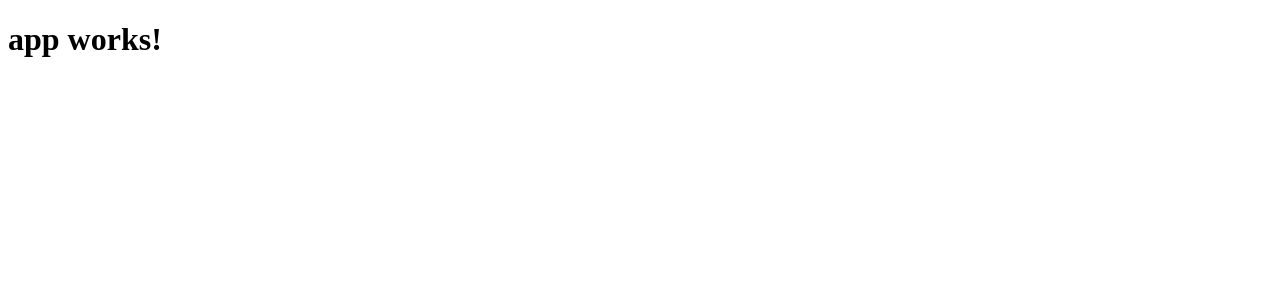
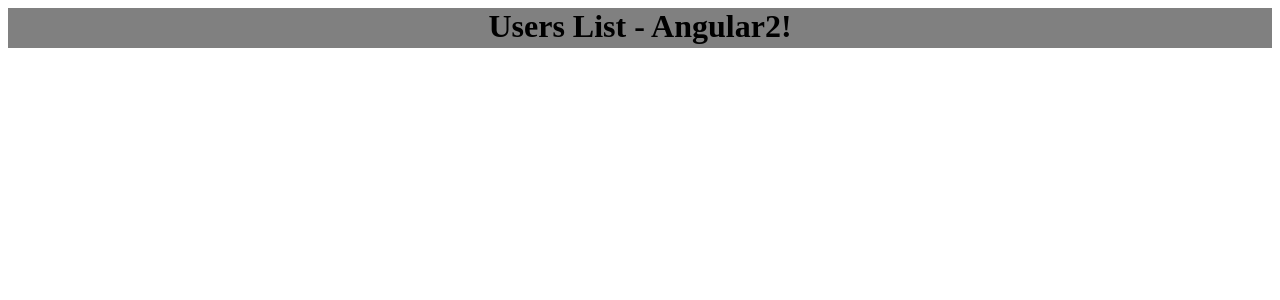
Before and after one commit to NetoRutes/usersList, an Angular app: page / in a window 1280 px wide. Shown: the top 300 px of the page. Built offline with nearby package versions, Linux system fonts and the light colour scheme.

Commit message:
Criando TopBar do AppComponent.

```diff
--- a/src/app/app.component.html
+++ b/src/app/app.component.html
@@ -1,3 +1,5 @@
-<h1>
-  {{title}}
-</h1>
+<div class="main">
+  <h1>
+    {{titleTopBar}}
+  </h1>
+</div>
--- a/src/app/app.component.sass
+++ b/src/app/app.component.sass
@@ -0,0 +1,8 @@
+.main
+    width: 100%;
+    height: 40px;
+    background-color: gray;
+
+h1
+    margin: auto;
+    text-align: center;
--- a/src/app/app.component.ts
+++ b/src/app/app.component.ts
@@ -6,5 +6,5 @@
   styleUrls: ['./app.component.sass']
 })
 export class AppComponent {
-  title = 'app works!';
+  titleTopBar = 'Users List - Angular2!';
 }
```
Also changed, not shown: .angular-cli.json.
